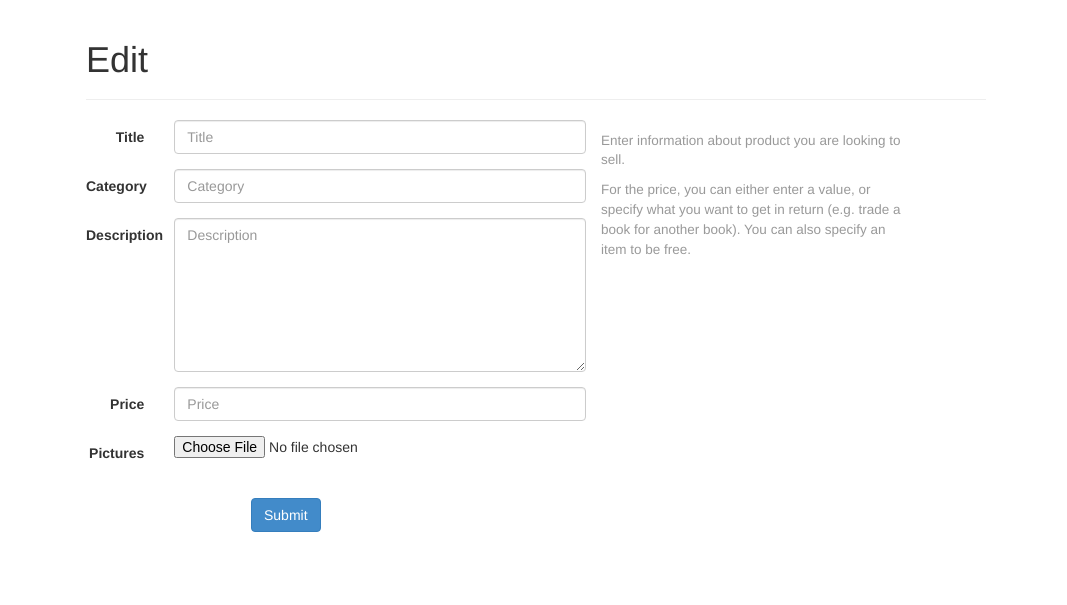
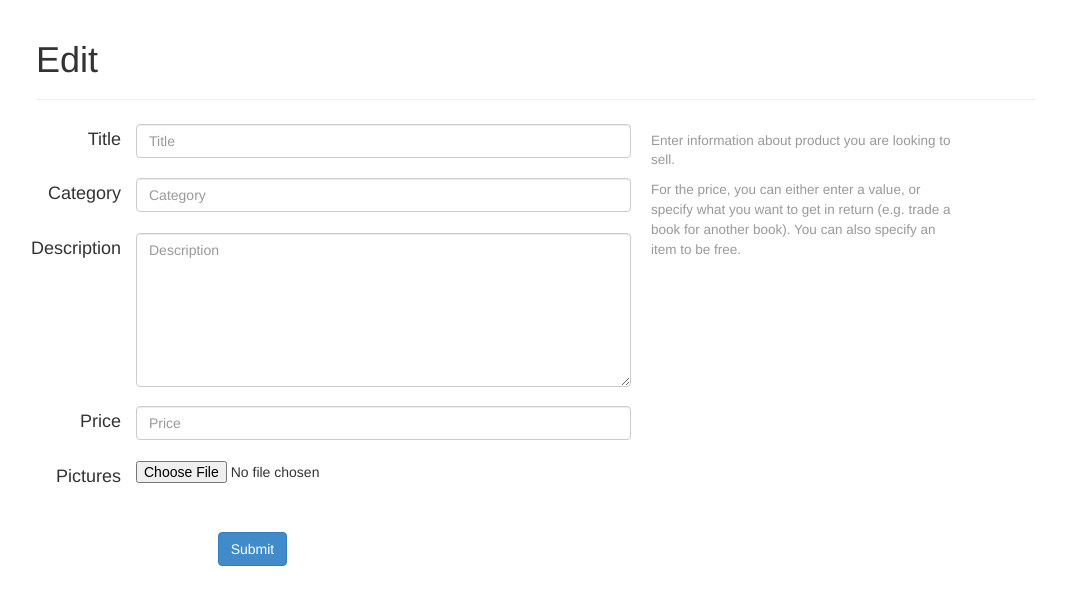
Before and after one commit to vlyubin/tradein, a Flask app: template app/templates/sell.html in a window 1280 px wide. Shown: the part 52-657 px from the top of the page, without its empty margins (104-1171 px from the left). Run offline with Flask 2, Linux system fonts and the light colour scheme; the template is opened without the code that fills it, so the values that code supplies are empty; some libraries are stand-ins or nearby versions.

Commit message:
Sell form labels alignment

```diff
--- a/app/static/css/common.css
+++ b/app/static/css/common.css
@@ -49,7 +49,7 @@
 
 .sellLeftColumn {
     float: left;
-    width: 500px;
+    width: 600px;
     margin-right: 15px;
 }
 
@@ -60,5 +60,15 @@
 
 .sellContainer {
   margin: 0 auto;
-  max-width: 900px;
+  max-width: 1000px;
 }
+
+.sellText {
+    text-align:right;
+    float:left;
+    width: 100px;
+}
+
+.sellInput {
+    margin-top: 4px;
+}
--- a/app/templates/sell.html
+++ b/app/templates/sell.html
@@ -23,37 +23,37 @@
             <input type="hidden" id="imgLink3" name="imgLink3">
             <input type="hidden" id="imgLink4" name="imgLink4">
             <div class="form-group">
-              <label for="titlef" class="col-sm-2 control-label">Title</label>
-              <div class="col-sm-10">
-                <input type="text" class="form-control" id="titlef" placeholder="Title" value="{{product.title}}">
+              <h4 class="sellText">Title</h4>
+              <div class="col-sm-10" style="float:left;">
+                <input type="text" class="form-control sellInput" id="titlef" placeholder="Title" value="{{product.title}}">
               </div>
             </div>
             <div class="form-group">
-              <label for="categoryf" class="col-sm-2 control-label">Category</label>
+              <h4 class="sellText">Category</h4>
               <div class="col-sm-10">
-                <input type="text" class="form-control" id="categoryf" placeholder="Category" value="{{product.category}}">
+                <input type="text" class="form-control sellInput" id="categoryf" placeholder="Category" value="{{product.category}}">
               </div>
             </div>
             <div class="form-group">
-              <label for="descf" class="col-sm-2 control-label">Description</label>
+              <h4 class="sellText">Description</h4>
               <div class="col-sm-10">
-                <textarea rows="7" class="form-control" id="descf" placeholder="Description">{{product.desc}}</textarea>
+                <textarea rows="7" class="form-control sellInput" id="descf" placeholder="Description">{{product.desc}}</textarea>
               </div>
             </div>
             <div class="form-group">
-              <label for="pricef" class="col-sm-2 control-label">Price</label>
+              <h4 class="sellText">Price</h4>
               <div class="col-sm-10">
-                <input type="text" class="form-control" id="pricef" placeholder="Price" value="{{product.price}}">
+                <input type="text" class="form-control sellInput" id="pricef" placeholder="Price" value="{{product.price}}">
               </div>
             </div>
         </form>
         <div class="form-horizontal">
             <form id="imageUploadForm" role="form" action="/img" method="post">
                 <div class="form-group">
-                    <label class="col-sm-2 control-label">Pictures</label>
+                    <h4 class="sellText">Pictures</h4>
                     <div class="col-sm-10">
                         <div id="thumbnails"></div>
-                        <input type="file" size="20" id="imageUpload">
+                        <input class="sellInput" type="file" size="20" id="imageUpload">
                     </div>
                 </div>
             </form>
```
